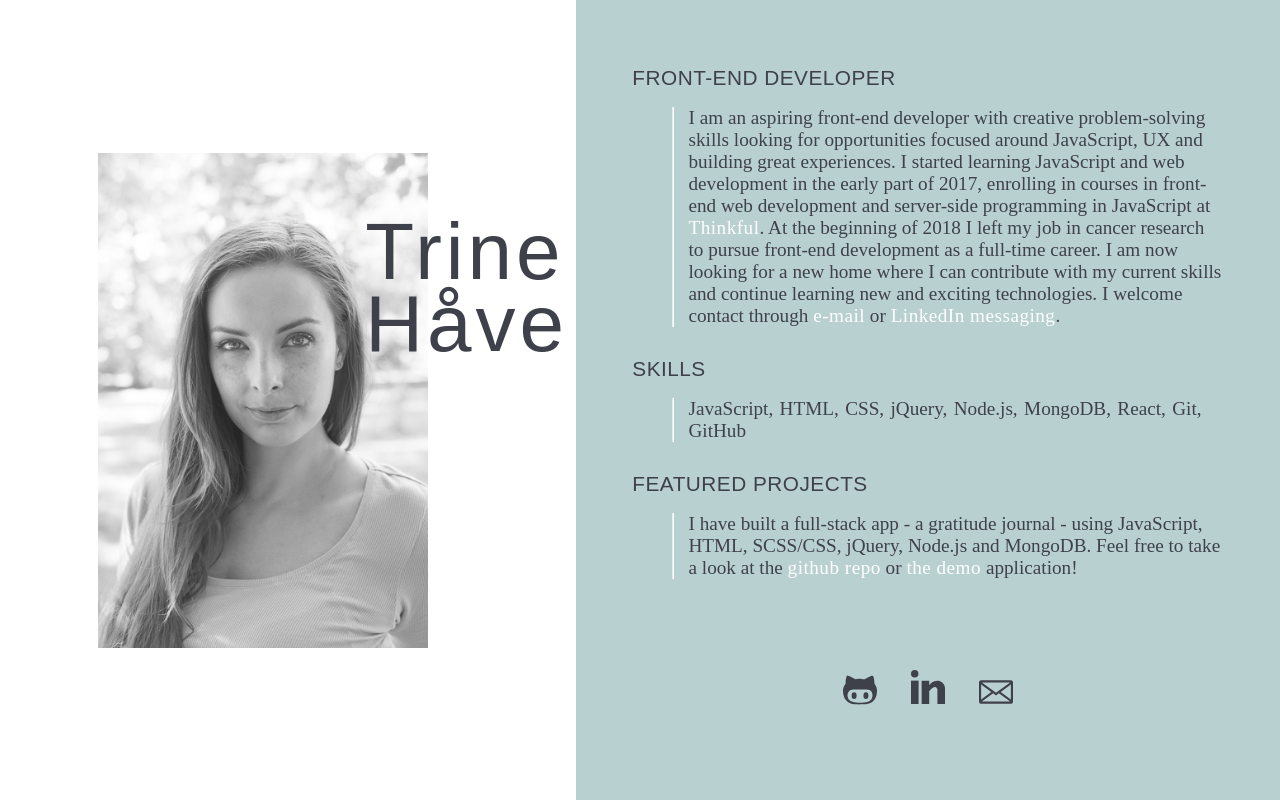
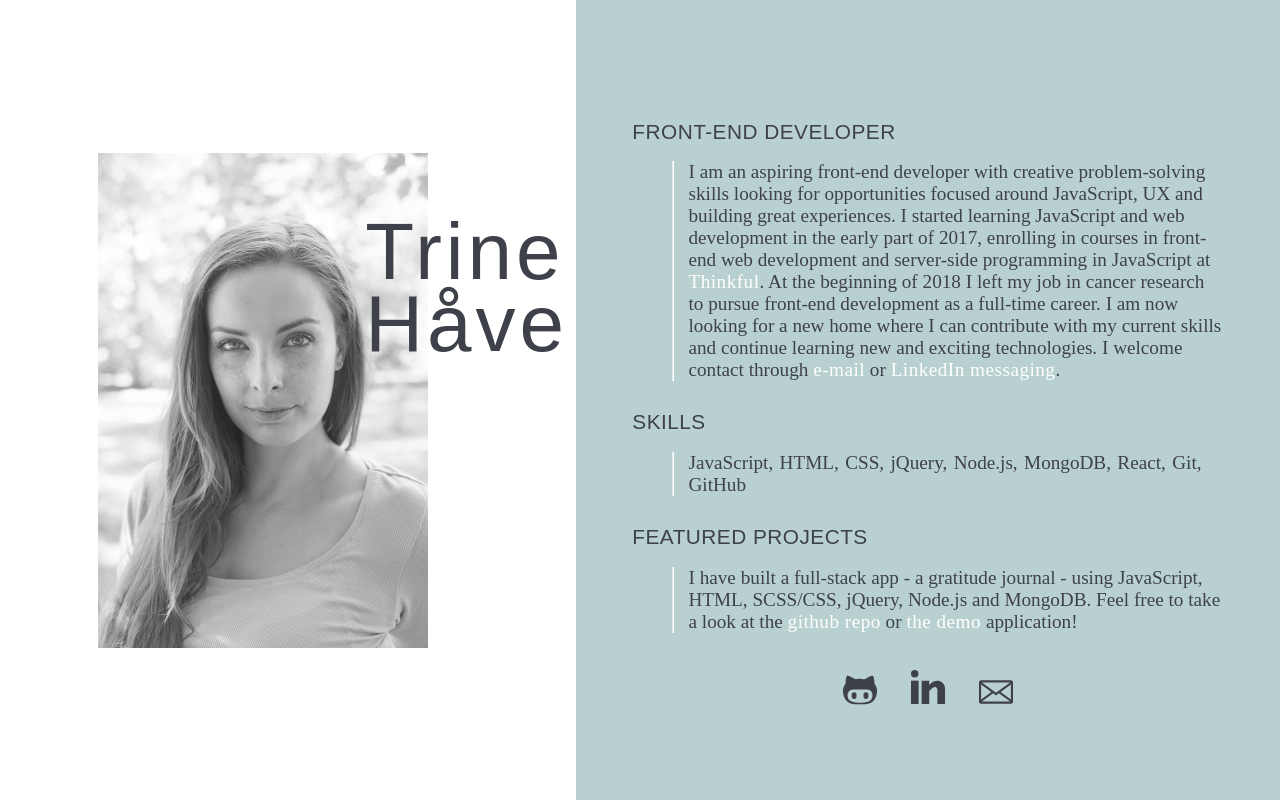
Before and after one commit to trinehaave/travokado, a website: page public/index.html in a window 1280 px wide. Drawn offline with nearby package versions, Linux system fonts and the light colour scheme; a web font is replaced by a local one.

Commit message:
package update

```diff
--- a/package.json
+++ b/package.json
@@ -9,7 +9,7 @@
   "author": "",
   "license": "ISC",
   "dependencies": {
-    "browser-sync": "^2.24.4",
+    "browser-sync": "^2.24.5",
     "gulp": "^3.9.1",
     "gulp-autoprefixer": "^5.0.0",
     "gulp-clean-css": "^3.9.4",
--- a/public/css/style.scss
+++ b/public/css/style.scss
@@ -58,6 +58,7 @@ footer {
   justify-content: center;
   align-items: center;
   margin-top: 5%;
+  height: 36px;
     @media only screen and (max-width: 800px) {
       margin-top: 0;
     }
```
Also changed, not shown: public/dist/style.css, 1 other file.
